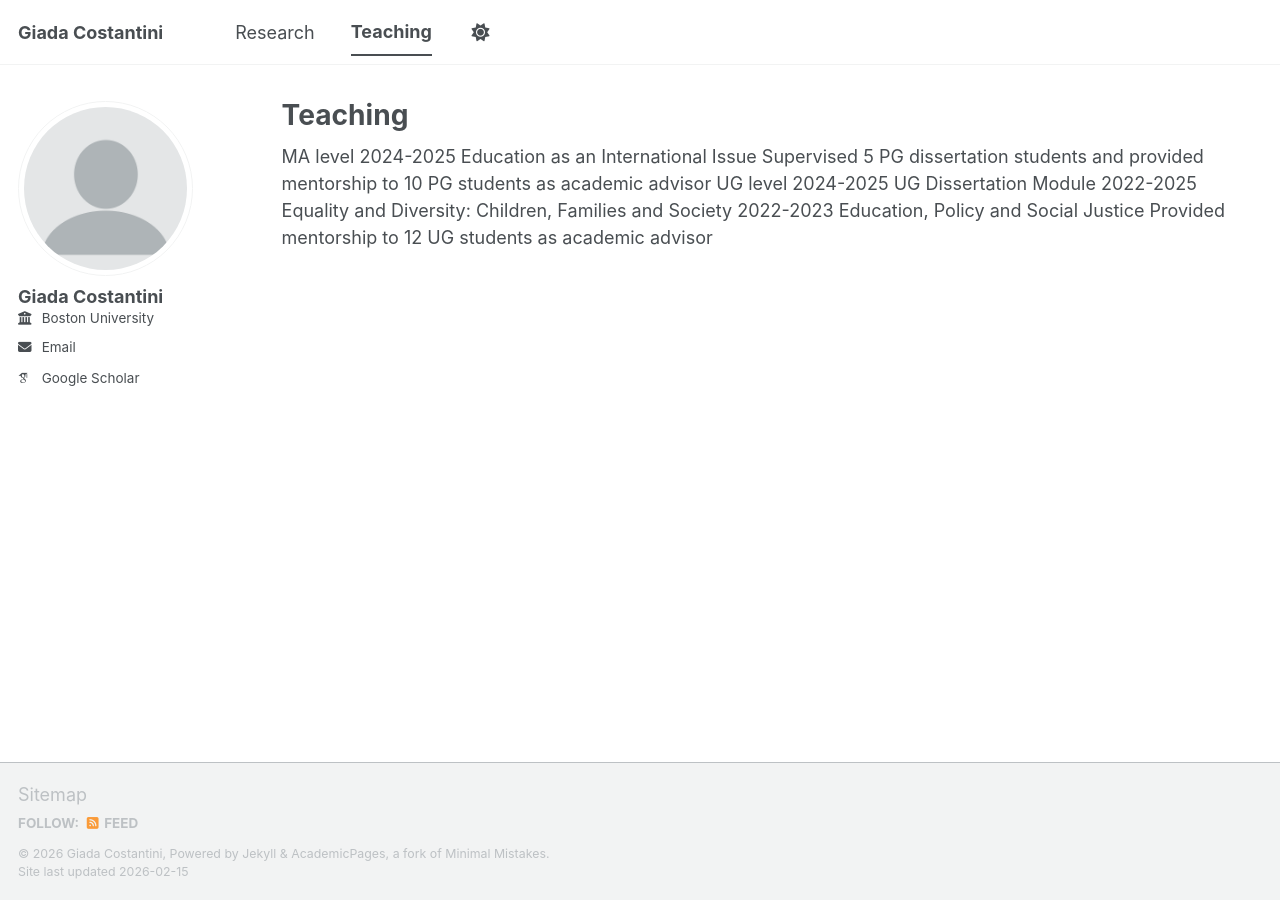
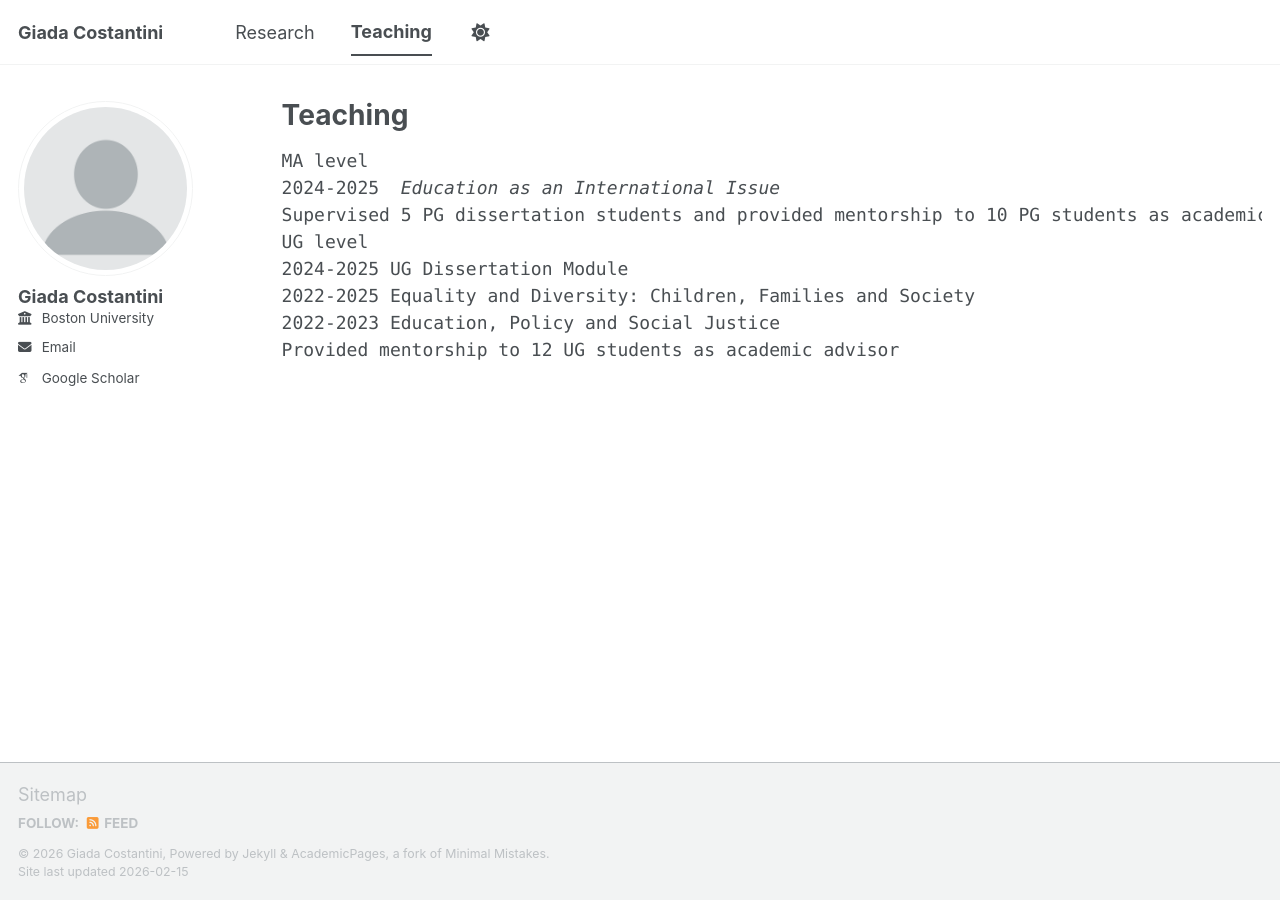
Before and after one commit to giada-costantini/giada-costantini.github.io, a Jekyll site: the page built from _pages/teaching.html, in a window 1280 px wide. Built offline with Jekyll 4.4.1, drawn with Linux system fonts in a browser that asks for light colours; some web fonts are replaced; a script bundle is joined from its source files by our own code; library files that are not in the unit come from our copies.

Commit message:
Update teaching page with course details and mentorship

```diff
--- a/_pages/teaching.html
+++ b/_pages/teaching.html
@@ -4,12 +4,13 @@ title: "Teaching"
 permalink: /teaching/
 author_profile: true
 ---
-
+<pre>
 MA level
-2024-2025 Education as an International Issue
+2024-2025 <em> Education as an International Issue </em>
 Supervised 5 PG dissertation students and provided mentorship to 10 PG students as academic advisor
 UG level
 2024-2025 UG Dissertation Module
 2022-2025 Equality and Diversity: Children, Families and Society
 2022-2023 Education, Policy and Social Justice
 Provided mentorship to 12 UG students as academic advisor
+</pre>
```
